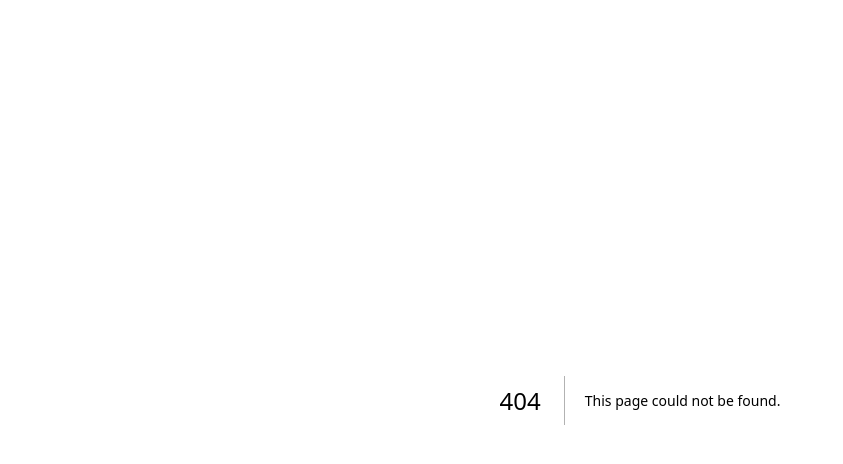
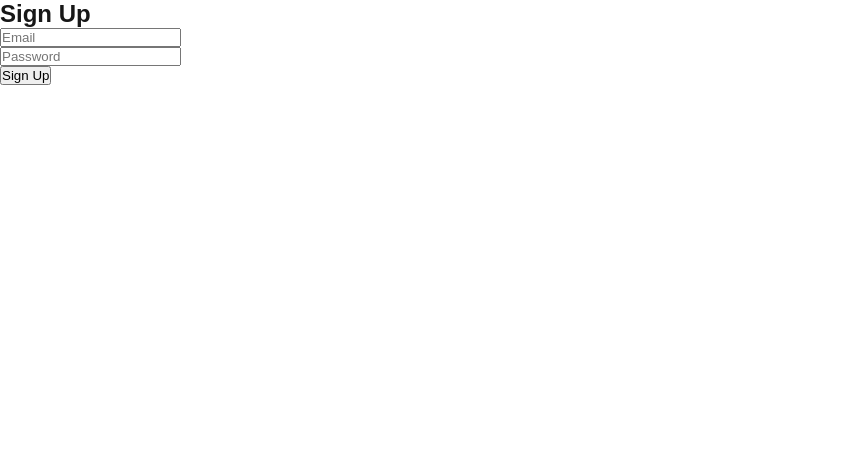
Before and after one commit to TopMyster/FlightPal, a Next.js app in the folder flightpal/: page /signup in a window 1280 px wide. Before the commit this address had no page. Shown: the top 464 px of the page, without its empty margins (0-843 px from the left). Built offline with nearby package versions, Linux system fonts and the light colour scheme; no server answers.

Commit message:
signup page is functional needs styling

```diff
--- a/flightpal/app/layout.js
+++ b/flightpal/app/layout.js
@@ -1,34 +1,26 @@
 import { Geist, Geist_Mono } from "next/font/google";
 import "./globals.css";
-// Import the functions you need from the SDKs you need
-import { initializeApp } from "firebase/app";
-import { getAnalytics } from "firebase/analytics";
-import { getAuth } from "firebase/firebase-auth";
+// app/layout.js
 
-const auth = getAuth();
-auth.languageCode = 'it';
+import { AuthProvider } from '../context/authContext';
 
-import { GoogleAuthProvider } from "firebase/auth";
+export default function RootLayout({ children }) {
+  return (
+    <html lang="en">
+      <body>
+        <AuthProvider>{children}</AuthProvider>
+      </body>
+    </html>
+  );
+}
 
-const provider = new GoogleAuthProvider();
+
 // TODO: Add SDKs for Firebase products that you want to use
 // https://firebase.google.com/docs/web/setup#available-libraries
 
 // Your web app's Firebase configuration
 // For Firebase JS SDK v7.20.0 and later, measurementId is optional
-const firebaseConfig = {
-  apiKey: "AIzaSyBbUbbKHsO0gvHHBrUqTIxpZ7KVxbRsTFw",
-  authDomain: "flightpal-7f48c.firebaseapp.com",
-  projectId: "flightpal-7f48c",
-  storageBucket: "flightpal-7f48c.firebasestorage.app",
-  messagingSenderId: "59888725941",
-  appId: "1:59888725941:web:cd28103130a2283e8133fc",
-  measurementId: "G-DFCQ8JCGXC"
-};
 
-// Initialize Firebase
-const app = initializeApp(firebaseConfig);
-const analytics = getAnalytics(app);
 
 
 const geistSans = Geist({
@@ -45,13 +37,3 @@ export const metadata = {
   title: "FlightPal",
   description: "Your Travel Companion . All in an App.",
 };
-
-export default function RootLayout({ children }) {
-  return (
-    <html lang="en">
-      <body className={`${geistSans.variable} ${geistMono.variable}`}>
-        {children}
-      </body>
-    </html>
-  );
-}
--- /dev/null
+++ b/flightpal/app/signup/page.js
@@ -0,0 +1,45 @@
+ 'use client';
+
+import { useState } from 'react';
+import { createUserWithEmailAndPassword } from 'firebase/auth';
+import { auth } from '@/lib/firebase';
+import { useRouter } from 'next/navigation';
+
+export default function SignupPage() {
+  const [email, setEmail] = useState('');
+  const [password, setPassword] = useState('');
+  const [error, setError] = useState('');
+  const router = useRouter();
+  const handleSignup = async (e) => {
+    e.preventDefault();
+    setError('');
+    try {
+      await createUserWithEmailAndPassword(auth, email, password);
+      router.push('/dashboard');
+    } catch (err) {
+      setError(err.message);
+    }
+  };
+
+  return (
+    <div>
+      <h2>Sign Up</h2>
+      <form onSubmit={handleSignup}>
+        <input
+          type="email"
+          placeholder="Email"
+          value={email}
+          onChange={(e) => setEmail(e.target.value)}
+        /><br />
+        <input
+          type="password"
+          placeholder="Password"
+          value={password}
+          onChange={(e) => setPassword(e.target.value)}
+        /><br />
+        <button type="submit">Sign Up</button>
+      </form>
+      {error && <p style={{ color: 'red' }}>{error}</p>}
+    </div>
+  );
+}
--- /dev/null
+++ b/flightpal/context/authContext.js
@@ -0,0 +1,28 @@
+'use client';
+
+import { createContext, useContext, useEffect, useState } from 'react';
+import { onAuthStateChanged } from 'firebase/auth';
+import { auth } from '../lib/firebase';
+
+const AuthContext = createContext(null);
+
+export function AuthProvider({ children }) {
+  const [user, setUser] = useState(null);
+  const [loading, setLoading] = useState(true);
+
+  useEffect(() => {
+    const unsubscribe = onAuthStateChanged(auth, (user) => {
+      setUser(user);
+      setLoading(false);
+    });
+    return () => unsubscribe();
+  }, []);
+
+  return (
+    <AuthContext.Provider value={{ user, loading }}>
+      {children}
+    </AuthContext.Provider>
+  );
+}
+
+export const useAuth = () => useContext(AuthContext);
--- /dev/null
+++ b/flightpal/lib/firebase.js
@@ -0,0 +1,26 @@
+import { initializeApp } from "firebase/app";
+import { getAuth, connectAuthEmulator, signInWithEmailAndPassword} from "firebase/auth";
+
+const firebaseConfig = {
+  apiKey: "AIzaSyBbUbbKHsO0gvHHBrUqTIxpZ7KVxbRsTFw",
+  authDomain: "flightpal-7f48c.firebaseapp.com",
+  projectId: "flightpal-7f48c",
+  storageBucket: "flightpal-7f48c.firebasestorage.app",
+  messagingSenderId: "59888725941",
+  appId: "1:59888725941:web:cd28103130a2283e8133fc",
+  measurementId: "G-DFCQ8JCGXC"
+};
+
+const app = initializeApp(firebaseConfig);
+const auth = getAuth(app);
+//connectAuthEmulator(auth, "http://localhost:9099");
+
+const loginEmailPassword = async () => {
+  const loginEmail = txtEmail.value;
+  const loginPassword = txtPassword.value;
+
+  const userCredential = await signInWithEmailAndPassword(auth, loginEmail, loginPassword);
+  console.log(userCredential.user);
+}
+
+export {auth};
```
Also changed, not shown: 1 other file (tests, documents, lock files or other folders).
